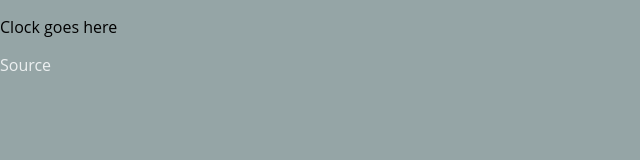
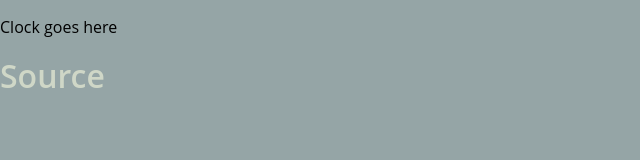
Before and after one commit to pdkkid/25-5-Clock, a React (Create React App) app: page / in a window 1280 px wide. Shown: the top 160 px of the page, without its empty margins (0-640 px from the left). Built offline with nearby package versions, Linux system fonts and the light colour scheme.

Commit message:
Logic done?

```diff
--- a/src/components/footer/footer.tsx
+++ b/src/components/footer/footer.tsx
@@ -2,10 +2,9 @@ import styled from "styled-components";
 
 const SourceLink = styled.a`
   user-select: none;
-  font-size: 1em;
-  font-weight: 400;
-  justify-self: left;
-  color: #ecf0f1;
+  color: #CFD7C7;
+  font-size: 2em;
+  font-weight: 600;
   text-decoration: none;
   &:hover {
     color: #ddffbc;
```
